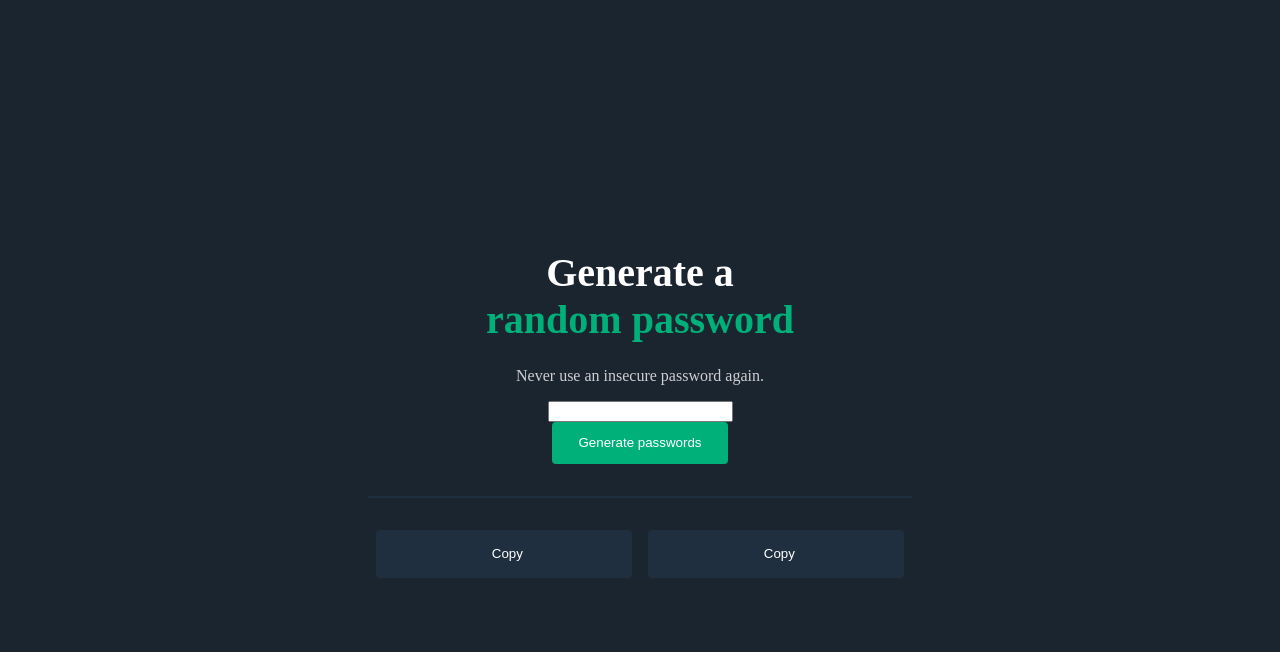
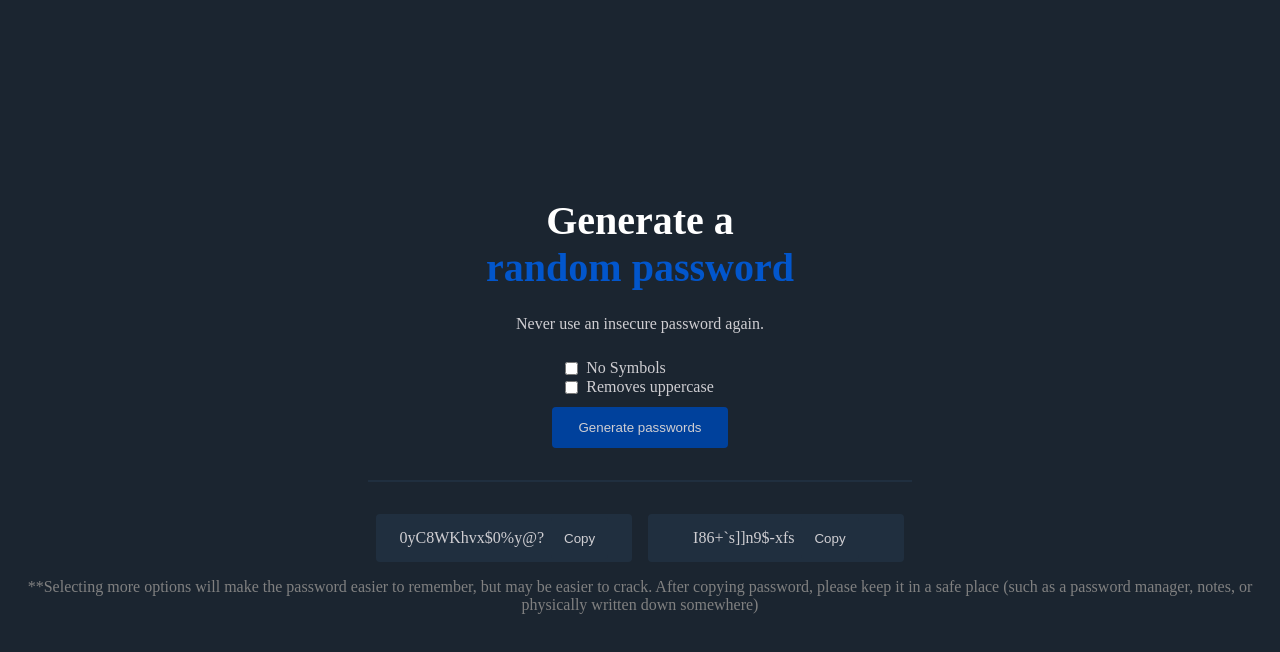
Before and after one commit to imRanDan/password-generator, a plain HTML site: page index.html in a window 1280 px wide. Both pictures are taken after a click on the button "Generate passwords". Drawn offline with Linux system fonts and the light colour scheme.

Commit message:
added in new options for password generator

```diff
--- a/index.html
+++ b/index.html
@@ -7,14 +7,20 @@
   <title>Password Generator</title>
 
   <link rel="stylesheet" href="./styles.css">
-</head>
+</head
 <body>
   <main>
     <h1>Generate a <br> <span>random password</span></h1>
     <p>Never use an insecure password again.</p>
 
     <div class="password-options">
-      <input type="number" id="password-length">
+      <label>
+        <input type="checkbox" id="no-symbols"><p>No Symbols</p>
+      </label>
+      <label>
+        <input type="checkbox" id="lowercase"><p>Removes uppercase</p>
+      </label>
+      <!-- <input type="range" min="8" max="50"  id="length-slider"> Add this in later -->
     </div>
 
       <button id="generate-el">Generate passwords</button>
@@ -30,6 +36,8 @@
         </div>
       </section>
 
+
+      <p class="disclaimer">**Selecting more options will make the password easier to remember, but may be easier to crack. After copying password, please keep it in a safe place (such as a password manager, notes, or physically written down somewhere)</p>
   </main>
   <script src="./scripts.js"></script>
 </body>
--- a/scripts.js
+++ b/scripts.js
@@ -1,7 +1,9 @@
 let password1El = document.getElementById("password1-el")
 let password2El = document.getElementById("password2-el")
 let generateEl = document.getElementById("generate-el")
-let passwordLengthEl = document.getElementById("password-length")
+let lowercaseEl = document.getElementById("lowercase")
+let noSymbolsEl = document.getElementById("no-symbols")
+let sliderEl = document.getElementById("length-slider")
 
 let copyButtons = document.querySelectorAll(".copy-button")
 
@@ -9,20 +11,53 @@ let copyButtons = document.querySelectorAll(".copy-button")
 const characters = ["A","B","C","D","E","F","G","H","I","J","K","L","M","N","O","P","Q","R","S","T","U","V","W","X","Y","Z","a","b","c","d","e","f","g","h","i","j","k","l","m","n","o","p","q","r","s","t","u","v","w","x","y","z", "0", "1", "2", "3", "4", "5", "6", "7", "8", "9","~","`","!","@","#","$","%","^","&","*","(",")","_","-","+","=","{","[","}","]",",","|",":",";","<",">",".","?",
 "/"];
 
+const charactersWithoutSymbols = ["A","B","C","D","E","F","G","H","I","J","K","L","M","N","O","P","Q","R","S","T","U","V","W","X","Y","Z","a","b","c","d","e","f","g","h","i","j","k","l","m","n","o","p","q","r","s","t","u","v","w","x","y","z", "0", "1", "2", "3", "4", "5", "6", "7", "8", "9"]
+
+const lowerCaseCharacters = ["a","b","c","d","e","f","g","h","i","j","k","l","m","n","o","p","q","r","s","t","u","v","w","x","y","z", "0", "1", "2", "3", "4", "5", "6", "7", "8", "9","~","`","!","@","#","$","%","^","&","*","(",")","_","-","+","=","{","[","}","]",",","|",":",";","<",">",".","?",
+"/"];
+
+const noUpperCaseAndSymbols = ["a","b","c","d","e","f","g","h","i","j","k","l","m","n","o","p","q","r","s","t","u","v","w","x","y","z", "0", "1", "2", "3", "4", "5", "6", "7", "8", "9"]
+
 
 
 generateEl.addEventListener("click", generatePasswords);
 copyButtons.forEach((button) => button.addEventListener("click", copyToClipboard))
 
+
+
+
 function generateRandomPassword() {
   let password = ""
 
-  for(let i = 0; i < 15; i++) {
-    let randomIndex = Math.floor(Math.random() * characters.length)
-    let randomCharacter = characters[randomIndex]
-    password += randomCharacter
+  if (lowercaseEl.checked === true && noSymbolsEl.checked === true) {
+    for(let i = 0; i < 15; i++) {
+      let randomIndex = Math.floor(Math.random() * noUpperCaseAndSymbols.length)
+      let randomCharacter = noUpperCaseAndSymbols[randomIndex]
+      password += randomCharacter
+    }
+    return password
+  } else if (lowercaseEl.checked === true) {
+    for(let i = 0; i < 15; i++) {
+      let randomIndex = Math.floor(Math.random() * lowerCaseCharacters.length)
+      let randomCharacter = lowerCaseCharacters[randomIndex]
+      password += randomCharacter
+    }
+    return password
+  } else if (noSymbolsEl.checked === true) {
+    for(let i = 0; i < 15; i++) {
+      let randomIndex = Math.floor(Math.random() * charactersWithoutSymbols.length)
+      let randomCharacter = charactersWithoutSymbols[randomIndex]
+      password += randomCharacter
+    }
+    return password
+  } else {
+    for(let i = 0; i < 15; i++) {
+      let randomIndex = Math.floor(Math.random() * characters.length)
+      let randomCharacter = characters[randomIndex]
+      password += randomCharacter
+    }
+    return password
   }
-  return password
 }
 
 function generatePasswords() {
@@ -53,5 +88,3 @@ function copyToClipboard(event) {
     alert("Password is copied to clipboard!")
   }
 }
-
-function
--- a/styles.css
+++ b/styles.css
@@ -24,17 +24,35 @@ h1 {
   text-align: center;
 }
 
+.disclaimer {
+  color: grey;
+  text-align: center;
+}
+
+.password-options {
+  margin: 10px;
+}
+
+.password-options label {
+  display: flex;
+}
+
+
+.password-options p {
+  margin: 0 5px;
+}
+
 p {
   color: rgb(207, 206, 210);
 }
 
 span {
-  color: rgb(0, 176, 121);
+  color: rgb(2, 86, 204);
 }
 
 button {
-  background-color: rgb(0, 176, 121);
-  color: white;
+  background-color: rgb(0, 65, 156);
+  color: rgb(207, 206, 210);
   padding: 1em 2em;
   border-radius: 4px;
   border: none;
@@ -43,7 +61,7 @@ button {
 }
 
 button:hover {
-  background-color: rgb(0, 156, 101);
+  background-color: rgb(2, 86, 204);
 }
 
 button img {
@@ -59,7 +77,7 @@ button img {
 }
 
 .copy-button:hover {
-  background-color: rgb(0, 156, 101);
+  background-color: rgb(0, 65, 156);
 }
 
 .passwords {
```
